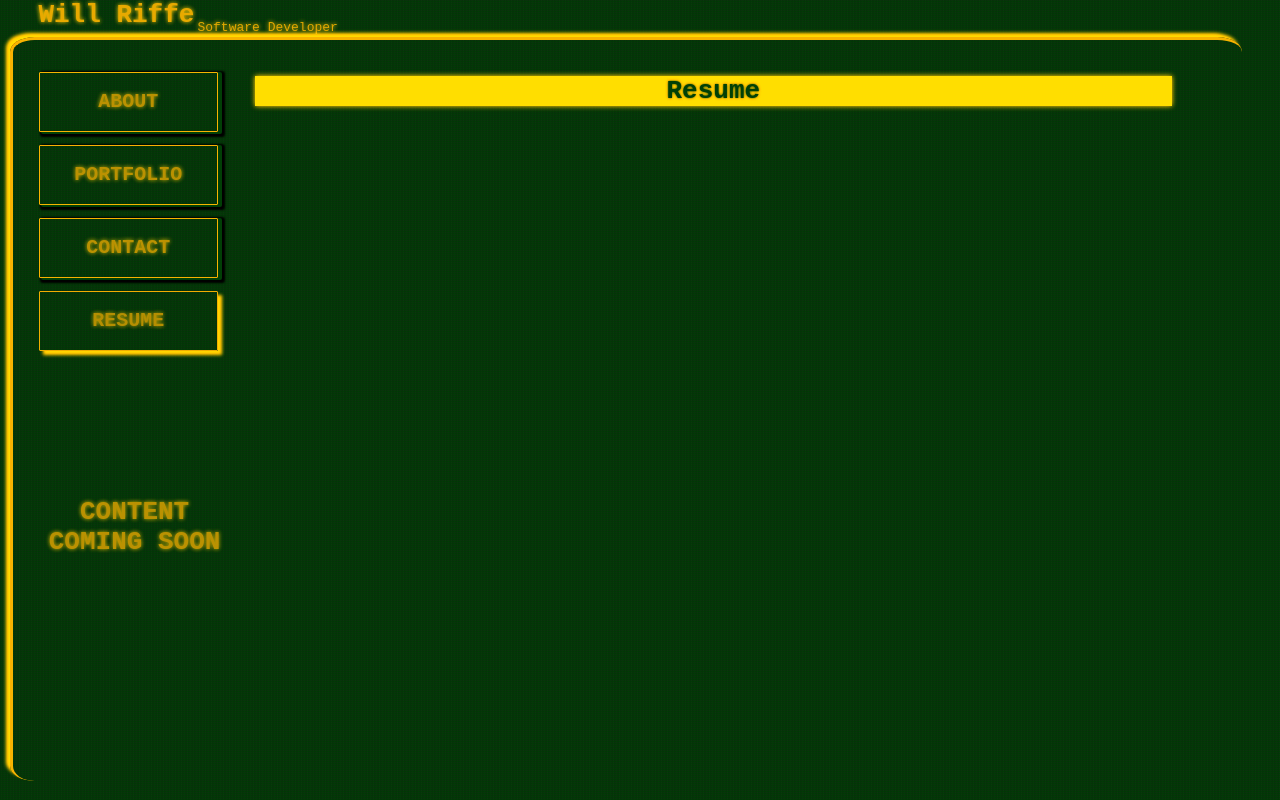
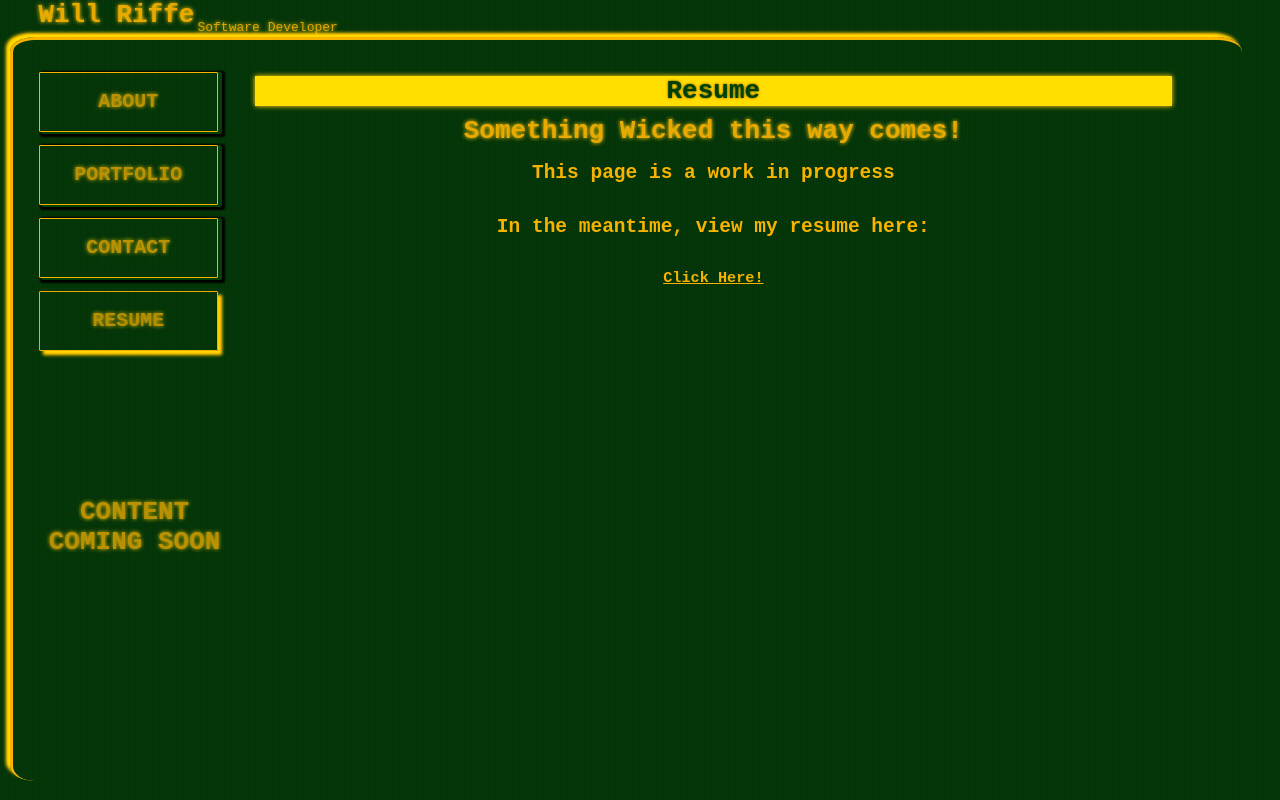
Before and after one commit to Will-Riffe/will-riffe-portfolio, a React (Create React App) app: page /resume in a window 1280 px wide. Built offline with nearby package versions, Linux system fonts and the light colour scheme.

Commit message:
minor touches, deploy

```diff
--- a/src/components/About/index.js
+++ b/src/components/About/index.js
@@ -6,16 +6,17 @@ function About(props) {
       <header className="show-border ">
         <div className="content-header">About</div>
       </header>
-      <article>
-        <nav className="article-nav show-border">
-          <button className="article-tab">
+      <nav className="article-nav show-border">
+          <button className="article-tab-active">
             <h4>General</h4>
           </button>
           <h4 className="divider">|</h4>
           <button className="article-tab">
-            <h4>Blog</h4>
+            <h4><s>Blog</s> Work in Progress</h4>
           </button>
         </nav>
+      <article>
+
       </article>
     </section>
   );
--- a/src/components/Contact/socialFooter.js
+++ b/src/components/Contact/socialFooter.js
@@ -1,4 +1,3 @@
-import React from "react";
 import { FontAwesomeIcon } from "@fortawesome/react-fontawesome";
 import {
   faLinkedin,
--- a/src/components/Resume/index.js
+++ b/src/components/Resume/index.js
@@ -1,4 +1,4 @@
-import React from 'react'
+import React from "react";
 
 function Resume(props) {
   return (
@@ -6,6 +6,20 @@ function Resume(props) {
       <header className="show-border ">
         <div className="content-header">Resume</div>
       </header>
+      <h1>Something Wicked this way comes!</h1>
+      <div className="temp-center">
+        <h2>This page is a work in progress</h2>
+        <h2>In the meantime, view my resume here:</h2>
+        <h3>
+          <a
+            href="https://docs.google.com/document/d/1Vje3AEc4ljenISyJjLVpy9ByVyoiplgE/edit?usp=sharing&ouid=117525258448058942395&rtpof=true&sd=true"
+            target="_blank"
+          >
+            Click Here!
+          </a>
+        </h3>
+      </div>
     </section>
-)}
+  );
+}
 export default Resume;
--- a/src/styles/styles.css
+++ b/src/styles/styles.css
@@ -30,7 +30,7 @@ body {
   left: 0;
 }
 
-article nav.article-nav {
+nav.article-nav {
   display: flex;
   overflow: hidden;
   box-shadow: 0 -5px 5px var(--textc);
@@ -40,7 +40,7 @@ article nav.article-nav {
   text-align: center;
 }
 
-article nav button.article-tab {
+nav button.article-tab {
   background-color: transparent;
   border: none;
   padding-bottom: 0px;
@@ -51,7 +51,7 @@ article nav button.article-tab {
   height: 25px;
 }
 
-article nav button.article-tab-active {
+nav button.article-tab-active {
   background-color: var(--textc);
   border: none;
   margin: auto -6px 5px -6px;
@@ -62,17 +62,23 @@ article nav button.article-tab-active {
   box-shadow: 0 0 2px 0.5px var(--glow);
 }
 
-article nav button.article-tab-active h4 {
+nav button.article-tab-active h4 {
   color: var(--background-color);
   text-shadow: 2px 2px 4px #000;
   width:95%;
 }
 
-article nav button h4.active-crumb {
+nav button h4.active-crumb {
   box-shadow: 0 0 5px var(--glow);
   background-color: var(--glow);
   color:var(--background-color);
   height:90%;
+}
+
+.temp-center {
+  display: flex;
+  flex-direction: column;
+  text-align:center;
 }
 
 h1 {
@@ -205,7 +211,7 @@ section {
 
 @media screen and (min-width: 1024px) {
 
-  article nav.article-nav {
+  nav.article-nav {
     margin: 20px auto auto auto;
 
   }
```
Also changed, not shown: 11 other files (tests, documents, lock files or other folders).
